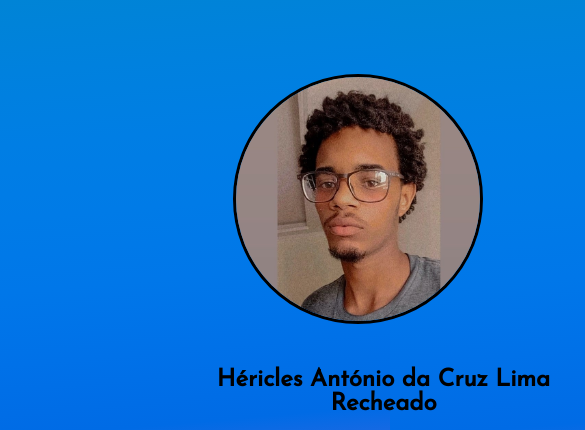
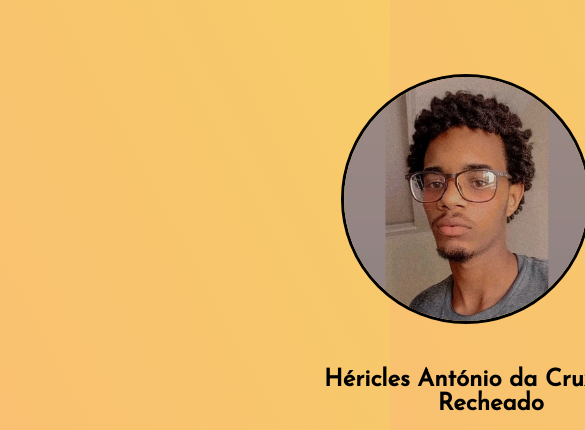
Before and after one commit to avengerCoder/HTML-CSS-Profile, a plain HTML site: page index.html in a window 390 px wide. Shown: the part 146-576 px from the top of the page, 585 px wide, since content can reach past the window. Drawn offline with Linux system fonts and the light colour scheme.

Commit message:
add profile modifications

```diff
--- a/estilo.css
+++ b/estilo.css
@@ -21,7 +21,9 @@ body{
   align-items: center;
   text-align: center;
   font-family: 'Josefin Sans', sans-serif;
-  background-image: linear-gradient(175deg, #0086c0 0, #0085cc 3.33%, #0084d6 6.67%, #0081de 10%, #007ee4 13.33%, #007be7 16.67%, #0077e9 20%, #0071e8 23.33%, #006be5 26.67%, #4065df 30%, #685dd7 33.33%, #8354ce 36.67%, #984bc3 40%, #aa41b6 43.33%, #b836a8 46.67%, #c32b99 50%, #cb208a 53.33%, #d1177a 56.67%, #d5136a 60%, #d6165a 63.33%, #d51e4b 66.67%, #d2293c 70%, #ce332d 73.33%, #c73d1d 76.67%, #bf4706 80%, #b65000 83.33%, #ac5800 86.67%, #a15f00 90%, #946600 93.33%, #876b00 96.67%, #797000 100%);
+  background-color: #FBAB7E;
+  background-image: linear-gradient(62deg, #FBAB7E 0%, #F7CE68 100%);
+
 }
 
 .profile-header{
@@ -104,8 +106,11 @@ p{
   font-size: 60px;
 }
 
-@media screen and (max-width: 700px){
+@media screen and (max-width: 600px){
   .container1{
     flex-direction: column;
   }
+  body{
+    width: 15%;
+  }
 }
```
Also changed, not shown: index.html (+0 -2 lines).
